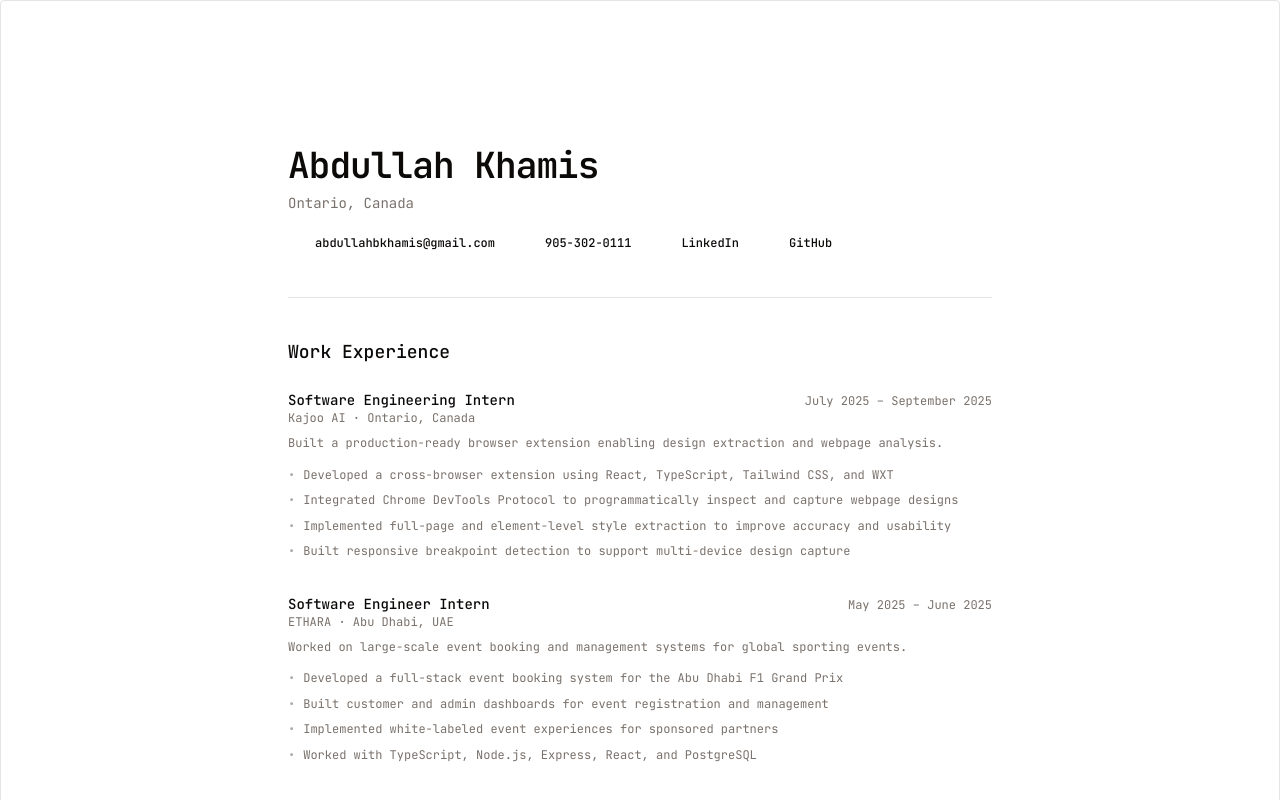
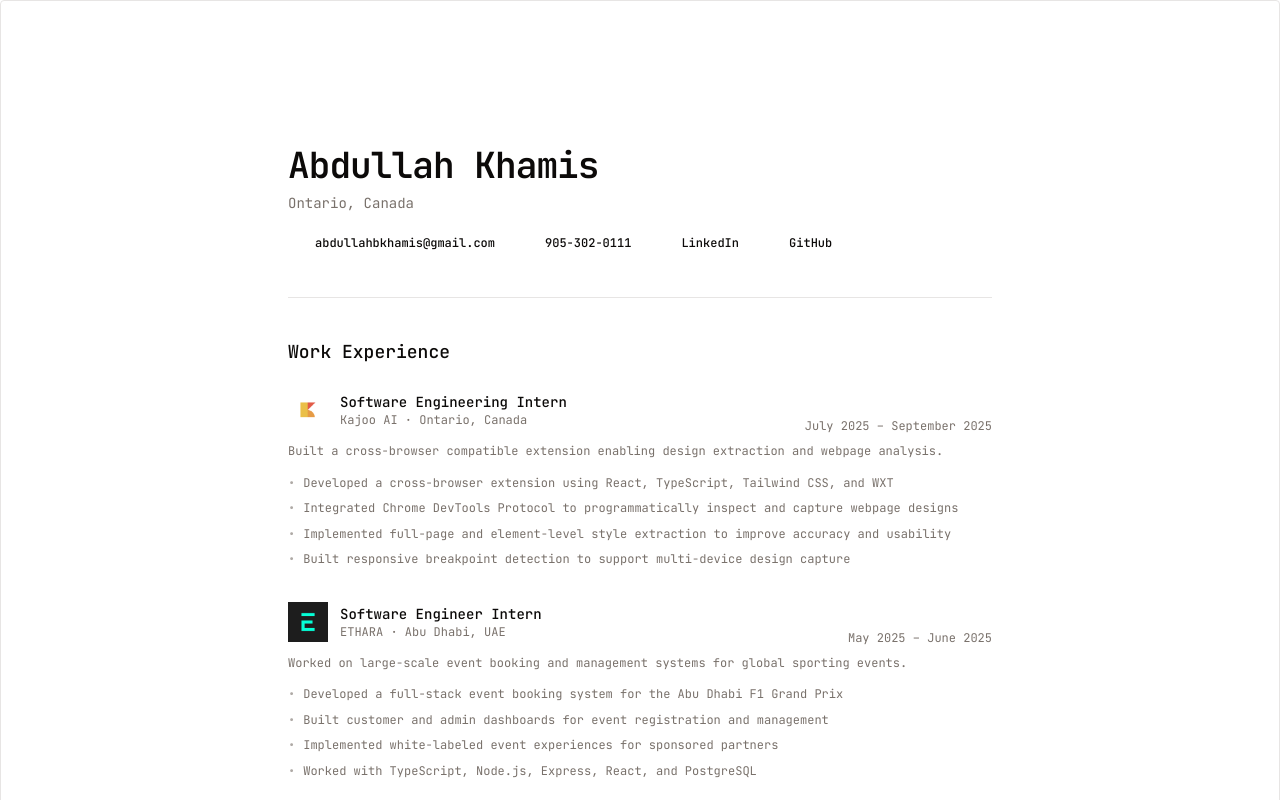
Before and after one commit to Abdullah73k/portfolio, a Next.js app: page / in a window 1280 px wide. Shown: the top 800 px of the page. Built offline with nearby package versions, Linux system fonts and the light colour scheme; some icons are missing.

Commit message:
added logos for co-ops

```diff
--- a/components/resume.tsx
+++ b/components/resume.tsx
@@ -3,6 +3,7 @@ import { Badge } from "@/components/ui/badge"
 import { Button } from "@/components/ui/button"
 import { Separator } from "@/components/ui/separator"
 import { HugeiconsIcon } from "@hugeicons/react"
+import Image from "next/image"
 import {
   MailIcon,
   SmartPhone01Icon,
@@ -66,6 +67,17 @@ export function Resume() {
           {workExperience.map((job, index) => (
             <article key={index} className="group">
               <div className="flex flex-col gap-1 sm:flex-row sm:items-baseline sm:justify-between">
+                <div className="flex items-center gap-3">
+                  {job.logo && (
+                    <div className="relative h-10 w-10 shrink-0">
+                      <Image
+                        src={job.logo}
+                        alt={`${job.company} logo`}
+                        fill
+                        className="rounded-md object-contain"
+                      />
+                    </div>
+                  )}
                   <div>
                     <h3 className="text-foreground text-sm font-medium">
                       {job.role}
@@ -73,6 +85,7 @@ export function Resume() {
                     <p className="text-muted-foreground text-xs">
                       {job.company} · {job.location}
                     </p>
+                  </div>
                 </div>
                 <p className="text-muted-foreground text-xs">
                   {job.startDate} – {job.endDate}
--- a/data/resume.ts
+++ b/data/resume.ts
@@ -38,9 +38,9 @@ export const resumeData = {
 			location: "Ontario, Canada",
 			startDate: "July 2025",
 			endDate: "September 2025",
-			logo: "/logos/kajoo-ai.png",
+			logo: "/kajoo.png",
 			description:
-				"Built a production-ready browser extension enabling design extraction and webpage analysis.",
+				"Built a  cross-browser compatible extension enabling design extraction and webpage analysis.",
 			highlights: [
 				"Developed a cross-browser extension using React, TypeScript, Tailwind CSS, and WXT",
 				"Integrated Chrome DevTools Protocol to programmatically inspect and capture webpage designs",
@@ -54,7 +54,7 @@ export const resumeData = {
 			location: "Abu Dhabi, UAE",
 			startDate: "May 2025",
 			endDate: "June 2025",
-			logo: "/logos/ethara.png",
+			logo: "/ethara.png",
 			description:
 				"Worked on large-scale event booking and management systems for global sporting events.",
 			highlights: [
```
Also changed, not shown: public/ethara.png (added), public/kajoo.png (added). Lines whose indentation alone changed are shown as unchanged.
